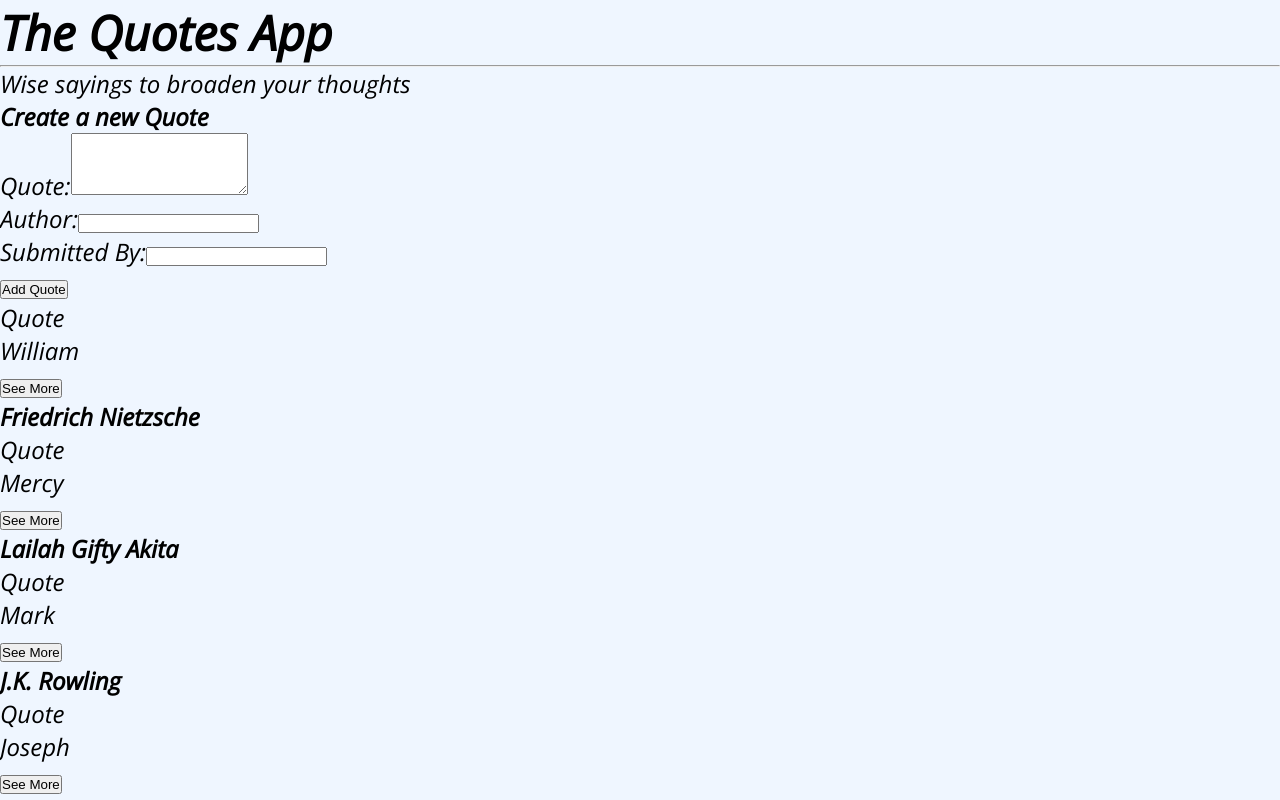
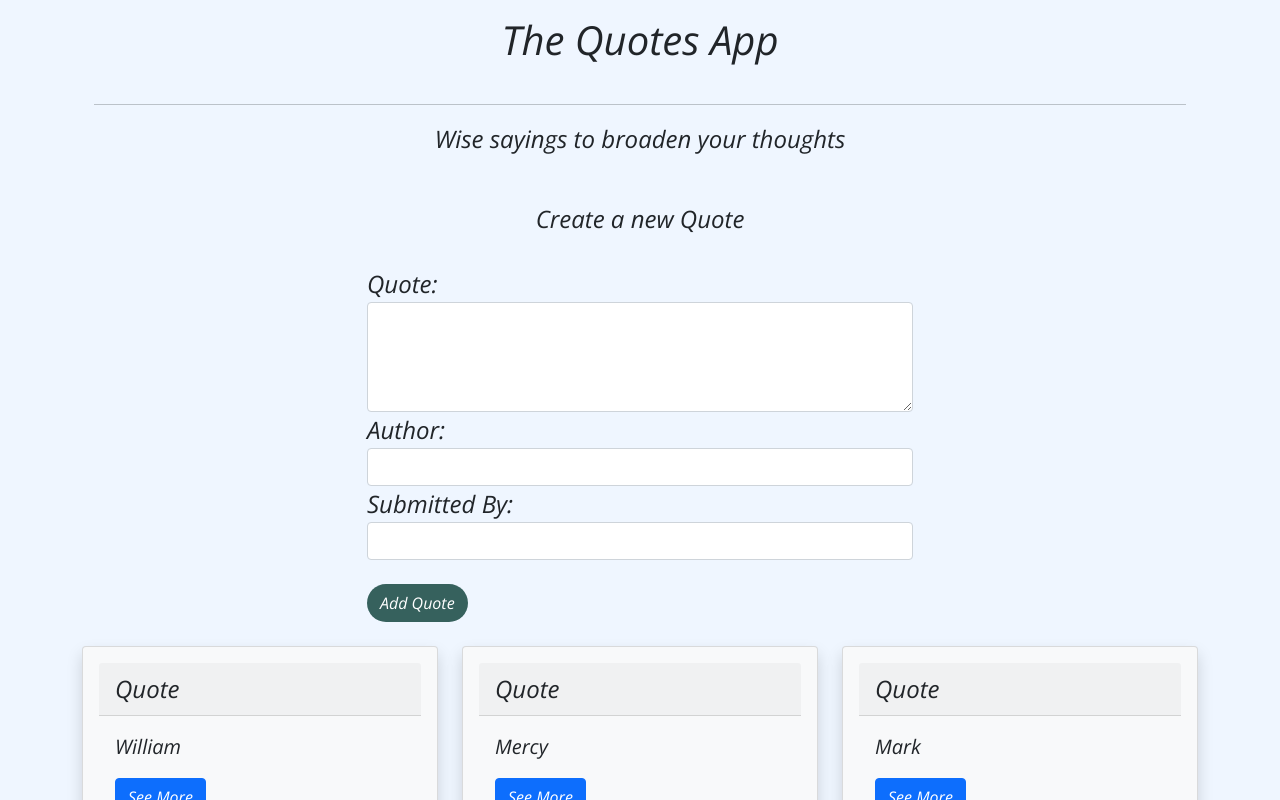
Before and after one commit to eliwangila/quote-app-angular, an Angular app: page / in a window 1280 px wide. Shown: the top 800 px of the page. Built offline with nearby package versions, Linux system fonts and the light colour scheme.

Commit message:
add bootstrap

```diff
--- a/package.json
+++ b/package.json
@@ -18,6 +18,8 @@
     "@angular/platform-browser": "~12.2.0",
     "@angular/platform-browser-dynamic": "~12.2.0",
     "@angular/router": "~12.2.0",
+    "bootstrap": "^5.1.0",
+    "popper": "^1.0.1",
     "rxjs": "~6.6.0",
     "tslib": "^2.3.0",
     "zone.js": "~0.11.4"
--- a/src/app/quote-form/quote-form.component.css
+++ b/src/app/quote-form/quote-form.component.css
@@ -0,0 +1,21 @@
+
+.btn{
+    background-color: #36615d;
+    border-radius: 50px;
+    color: white;
+}
+.quotefrm{
+    background: white;
+}
+
+html,
+body {
+    height: 100%;
+}
+
+.frm {
+    height: 50%;
+    display: flex;
+    justify-content: center;
+    align-items: center;
+}
--- a/src/styles.css
+++ b/src/styles.css
@@ -1,6 +1,7 @@
 /* You can add global styles to this file, and also import other style files */
+@import "~bootstrap/dist/css/bootstrap.css";
+
 @import url('https://fonts.googleapis.com/css2?family=Open+Sans:ital,wght@1,300&display=swap');
-
 
 *{
     margin: 0px;
```
Also changed, not shown: 1 other file (tests, documents, lock files or other folders).
